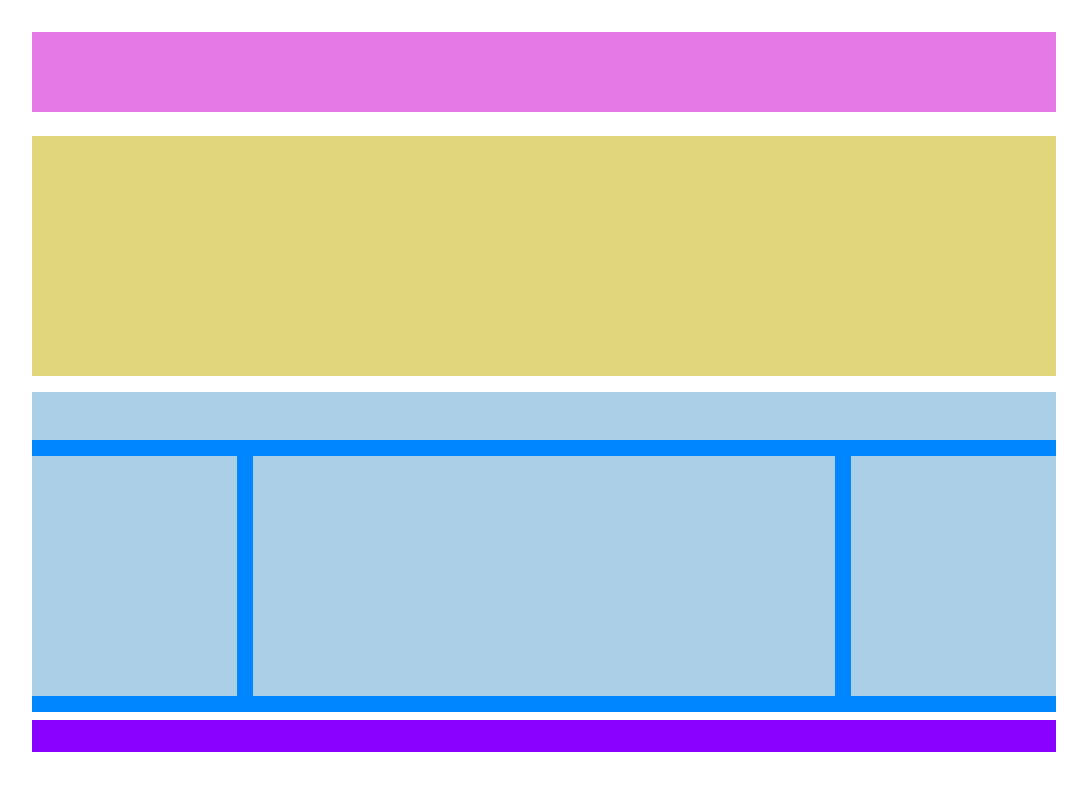
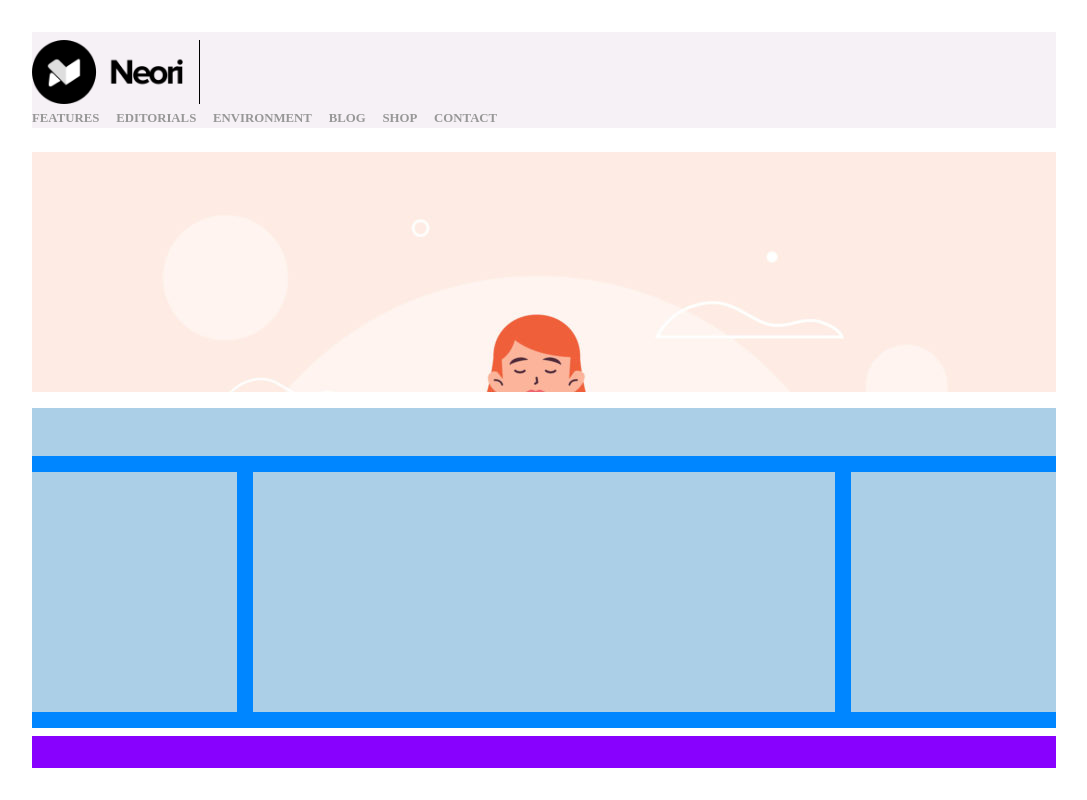
Before and after one commit to mark5041/htmlcss-wp, a plain HTML site: page index.html in a window 1280 px wide. Shown: the whole page, without its empty margins (96-1183 px from the left). Drawn offline with Linux system fonts and the light colour scheme.

Commit message:
alpha v1

```diff
--- a/css/style.css
+++ b/css/style.css
@@ -24,6 +24,11 @@ html {
     content: '';
     display: table;
     clear: both;
+}
+
+h2 {
+    font-size: 0.8em;
+    display: inline-block;
 }
 
 /* global */
@@ -138,10 +143,21 @@ html {
 
 /* nav */
 
-.nav {
-    background-color: #e579e6;
-    height: 5em;
+.header {
+    background-color: #f6f1f6;
+    height: 6em;
 }
+
+.logo {
+    height: 4em;
+    border-right: 1px solid black;
+    padding-right: 1em;
+}
+
+.grey{
+    color: #979797;
+}
+
 
 /* nav */
 
@@ -150,7 +166,8 @@ html {
 /* carusel */
 
 .carusel{
-    background-color: #e1d67a;
+    background-image: url(../img/banner.jpg);
+    background-size: cover;
     height: 15em;
 }
 
--- a/index.html
+++ b/index.html
@@ -11,7 +11,19 @@
 
     <div class="container">
         <!-- header -->
-        <header class="nav mt-4">
+        <header class="header mt-4">
+            <div class="nav">
+                <img class="logo mt-1" src="img/Logo.png" alt="">
+            </div>
+
+            <div class="option">
+                <h2 class="grey mr-2">FEATURES</h2>
+                <h2 class="grey mr-2">EDITORIALS</h2>
+                <h2 class="grey mr-2">ENVIRONMENT</h2>
+                <h2 class="grey mr-2">BLOG</h2>
+                <h2 class="grey mr-2">SHOP</h2>
+                <h2 class="grey mr-2">CONTACT</h2>
+            </div>
 
         </header>
         <!-- header -->
```
